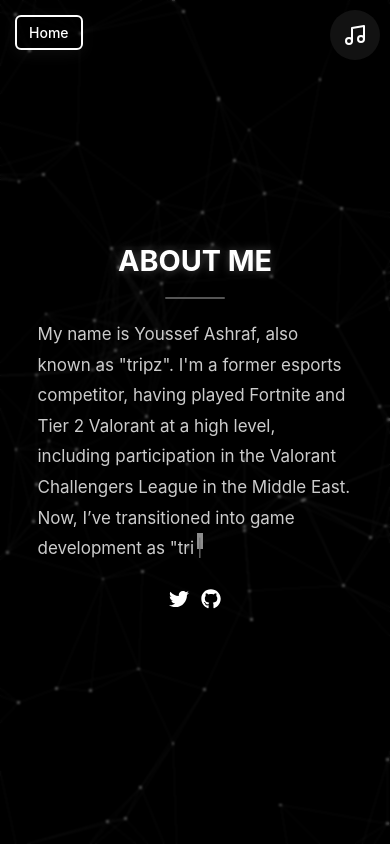
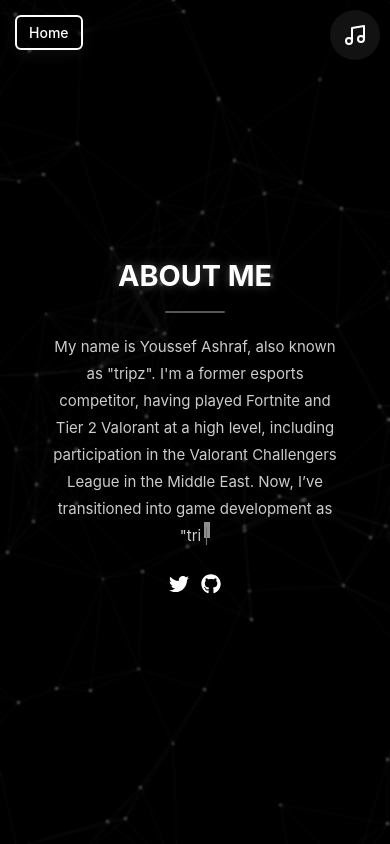
Before and after one commit to tripzcodes/MyWebsite, a React (Create React App) app: page /about in a window 390 px wide. Built offline with nearby package versions, Linux system fonts and the light colour scheme; no server answers.

Commit message:
cool cool cool

```diff
--- a/public/index.html
+++ b/public/index.html
@@ -24,7 +24,7 @@
       work correctly both with client-side routing and a non-root public URL.
       Learn how to configure a non-root public URL by running `npm run build`.
     -->
-    <title>React App</title>
+    <title>tripzcodes - personal archive</title>
   </head>
   <body>
     <noscript>You need to enable JavaScript to run this app.</noscript>
--- a/src/About/About.css
+++ b/src/About/About.css
@@ -60,9 +60,11 @@
 
 .typing-text, .typed-text {
     font-size: 17px;
-    text-align: left;
-    margin-top: 15px;
+    text-align: center;
+    margin: 15px auto;
     color: #ccc;
+    max-width: 550px;
+    word-wrap: break-word;
 }
 
 .cursor {
@@ -147,6 +149,11 @@
         font-size: 15px;
     }
 
+    .typing-text, .typed-text {
+        font-size: 16px;
+        max-width: 90%;
+    }
+
     .social-links {
         gap: 15px;
     }
@@ -172,6 +179,11 @@
         font-size: 14px;
     }
 
+    .typing-text, .typed-text {
+        font-size: 15px;
+        max-width: 95%;
+    }
+
     .social-links {
         gap: 12px;
     }
--- a/src/App.css
+++ b/src/App.css
@@ -43,7 +43,7 @@
   align-items: center;
   text-align: center;
   opacity: 1;
-  animation: fadeIn 1.2s ease-in-out; /* ✅ Slightly faster fade-in */
+  animation: fadeIn 1.2s ease-in-out;
   z-index: 2;
   position: relative;
 }
@@ -51,7 +51,7 @@
 
 .fade-in {
   opacity: 1;
-  background-color: rgba(0, 0, 0, 0.6) !important; /* ✅ Fixed to match About Page */
+  background-color: rgba(0, 0, 0, 0.6) !important;
 }
 
 .home-title {
@@ -64,7 +64,6 @@
 }
 
 
-/* 🎯 Button Container */
 .button-container {
   display: flex;
   gap: 20px;
--- a/src/discussions/Discussions.css
+++ b/src/discussions/Discussions.css
@@ -127,7 +127,6 @@
     transition: all 0.2s ease-in-out;
 }
 
-/* Hover Effect */
 .close-button:hover {
     color: white;
     background: rgba(255, 255, 255, 0.2);
```
Also changed, not shown: src/App.js (+0 -10 lines), public/logo192.png, public/logo512.png, public/manifest.json.
